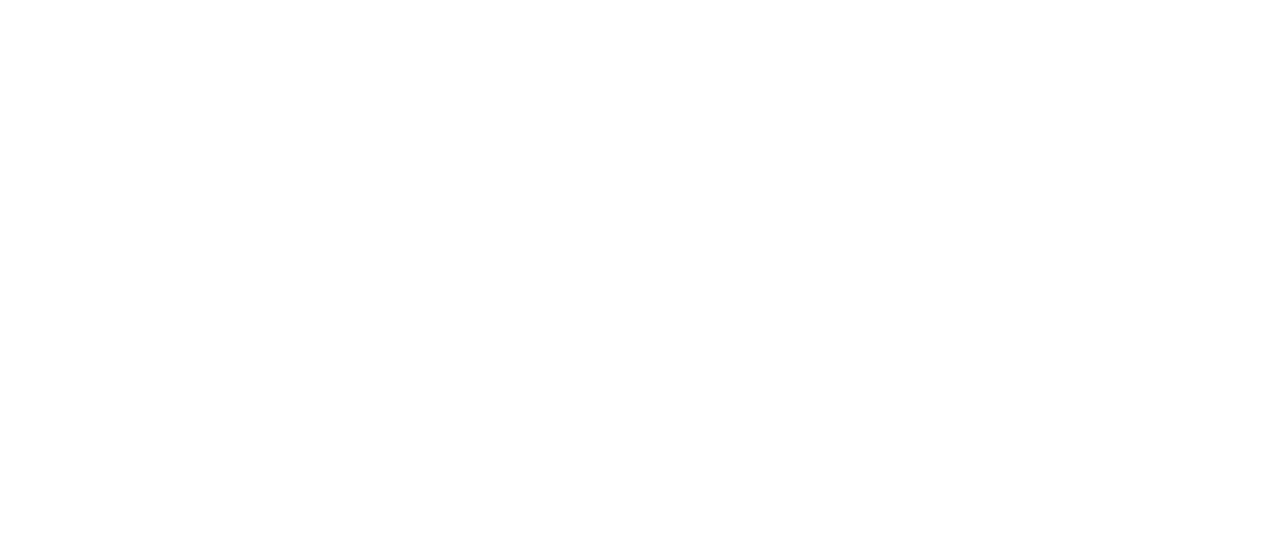
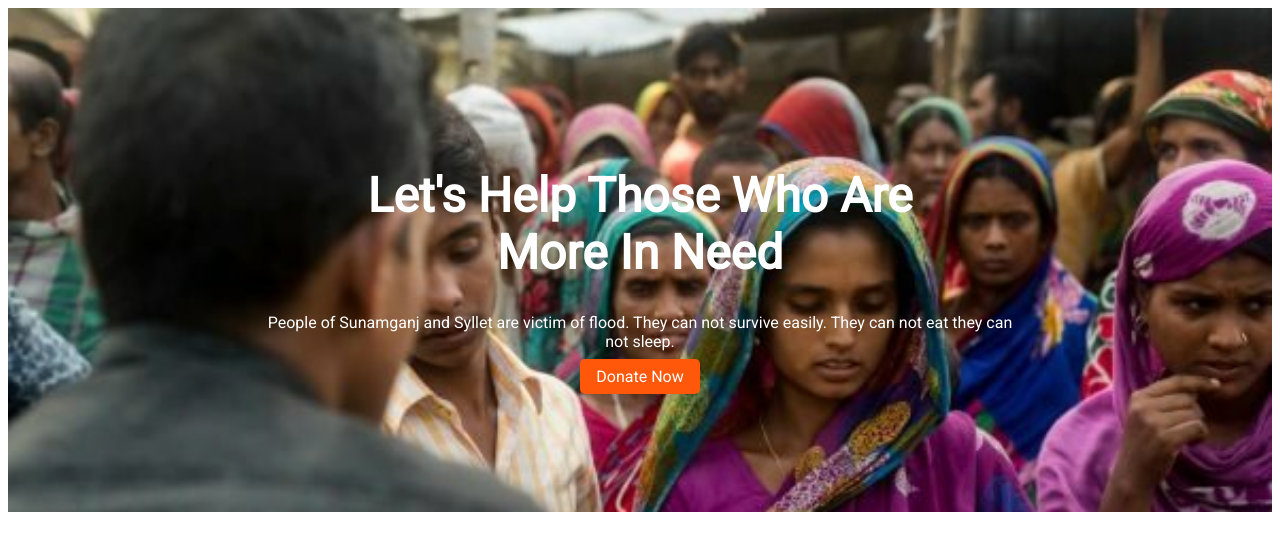
Before and after one commit to ramroy15/donete-today-2, a plain HTML site: page index.html in a window 1280 px wide. Drawn offline with Linux system fonts and the light colour scheme.

Commit message:
second commit

```diff
--- a/index.html
+++ b/index.html
@@ -6,10 +6,28 @@
     <meta http-equiv="X-UA-Compatible" content="IE=edge">
     <meta name="viewport" content="width=device-width, initial-scale=1.0">
     <title>donate 2</title>
+    <link rel="preconnect" href="https://fonts.googleapis.com">
+    <link rel="preconnect" href="https://fonts.gstatic.com" crossorigin>
+    <link href="https://fonts.googleapis.com/css2?family=Lato&family=Poppins&family=Roboto&display=swap"
+        rel="stylesheet">
+    <link rel="stylesheet" href="style.css">
 </head>
 
 <body>
-
+    <div class="decoration">
+        <div>
+            <h1 class="size">
+                Let's Help Those Who Are <br>More In Need
+            </h1>
+            <p>
+                People of Sunamganj and Syllet are victim of flood.
+                They can not survive easily. They can not eat they can not sleep.
+            </p>
+        </div>
+        <div>
+            <a class="button" target="blank" href="https://www.google.com/">Donate Now</a>
+        </div>
+    </div>
 </body>
 
 </html>
--- /dev/null
+++ b/style.css
@@ -0,0 +1,29 @@
+.decoration {
+    text-align: center;
+    color: white;
+    background-image: url(images/donation1.jpg);
+    background-repeat: no-repeat;
+    padding: 10% 20%;
+    background-size: 100%;
+}
+
+.button {
+    text-decoration: none;
+    color: white;
+    background-color: rgb(255, 88, 11);
+    padding: 8px 16px;
+    border-radius: 5px;
+
+}
+
+body {
+    font-family: 'Lato', sans-serif;
+
+    font-family: 'Poppins', sans-serif;
+
+    font-family: 'Roboto', sans-serif;
+}
+
+.size {
+    font-size: 48px;
+}
```
Also changed, not shown: images/donation0.jpg (added), images/donation1.jpg (added), images/donation10.jpg (added), images/donation11.jpg (added), images/donation13.jpg (added), images/donation14.webp (added), images/donation2.jpg (added), images/donation4.jpg (added), images/donation5.jpg (added), images/donation6.jpg (added), images/donation7.jpg (added), images/donation8.jpg (added), images/donation9.jpg (added), 2 other files.
